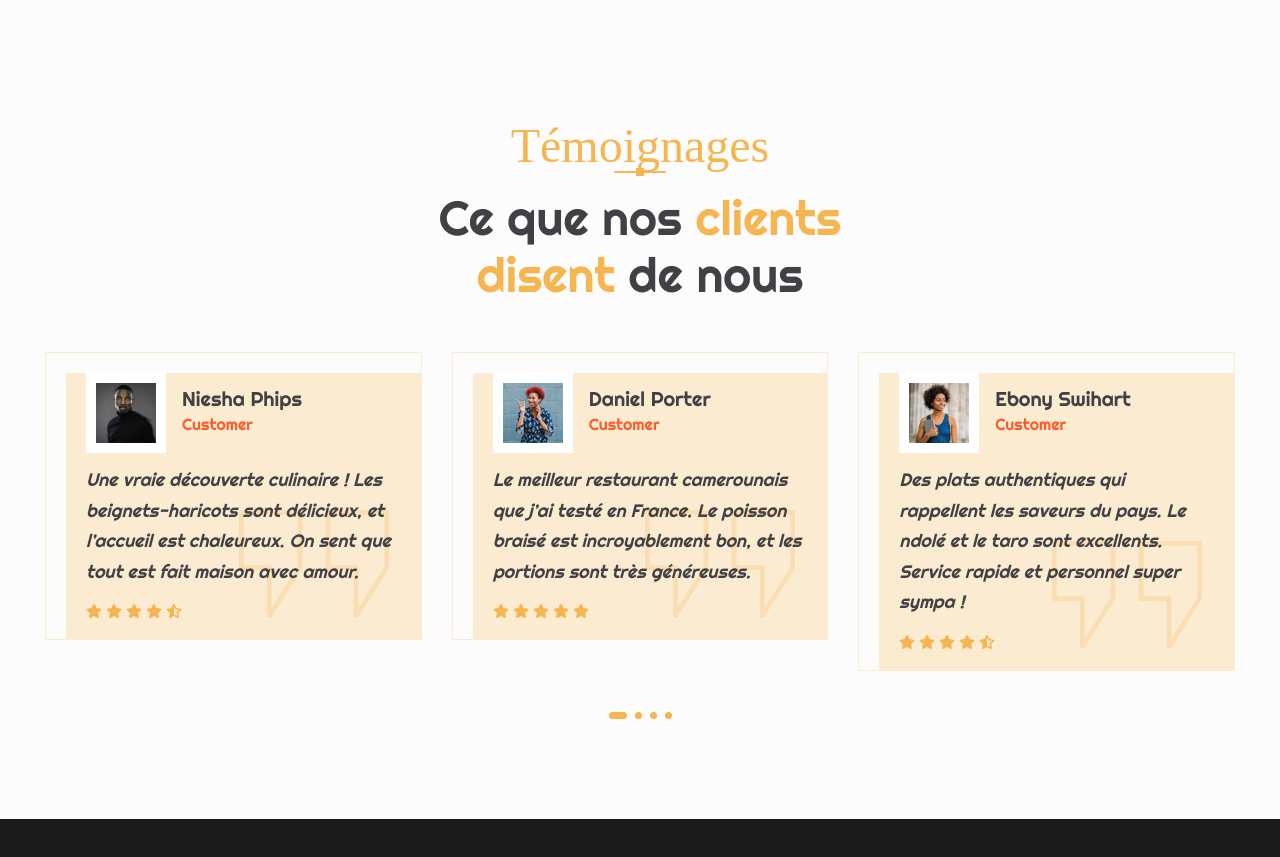
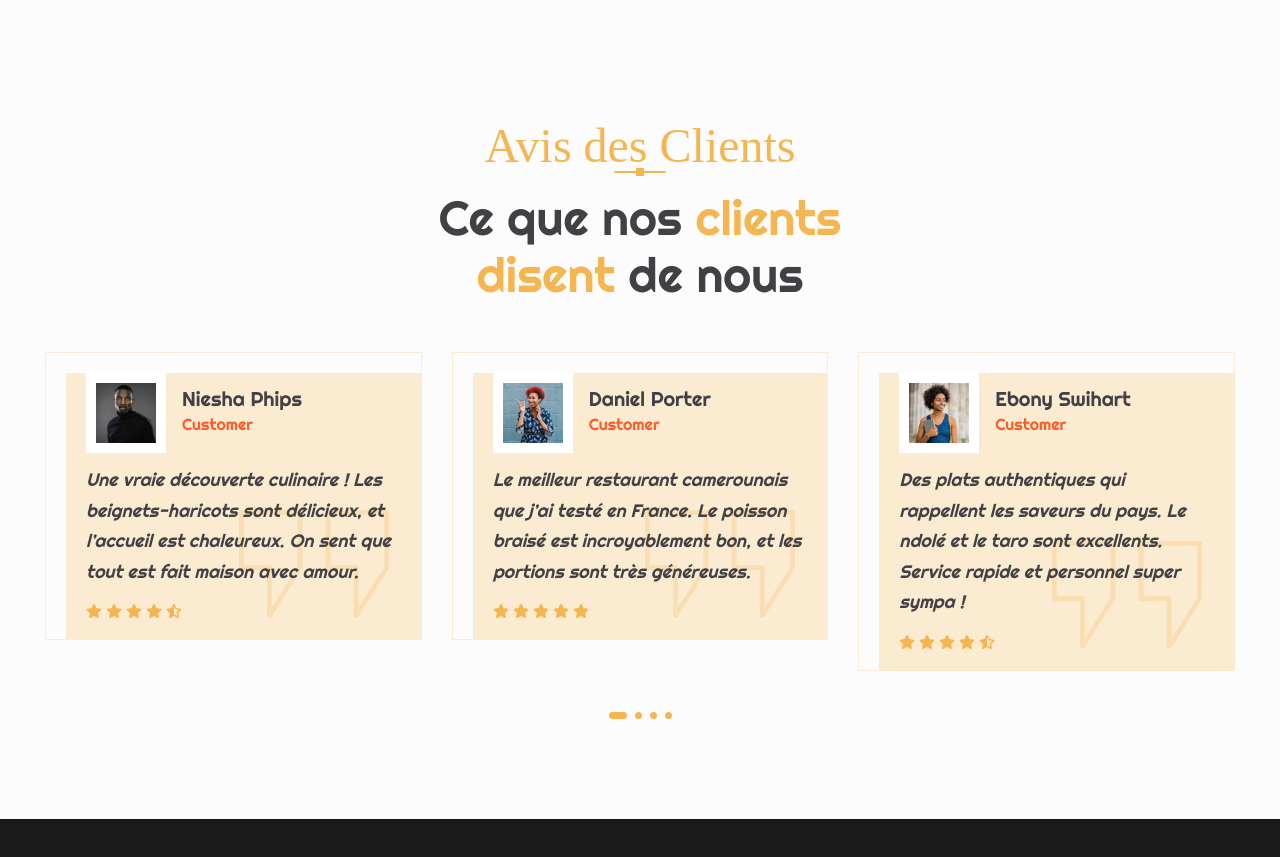
Before and after one commit to Aziguy/mboa-foods, a React (Vite) app: page / in a window 1280 px wide. Shown: the part 4244-5101 px from the top of the page. Built offline with nearby package versions, Linux system fonts and the light colour scheme; a web font is replaced by a local one.

Commit message:
evo: change témoignages to Avis.

```diff
--- a/src/components/testimonials/Testimonials.jsx
+++ b/src/components/testimonials/Testimonials.jsx
@@ -13,7 +13,7 @@ const Testimonials = () => {
   return (
     <section className='testimonials section'>
       <SectionTitle
-        subtitle='Témoignages'
+        subtitle='Avis des Clients'
         title={
           <>
             Ce que nos <span>clients disent</span> de nous
```
